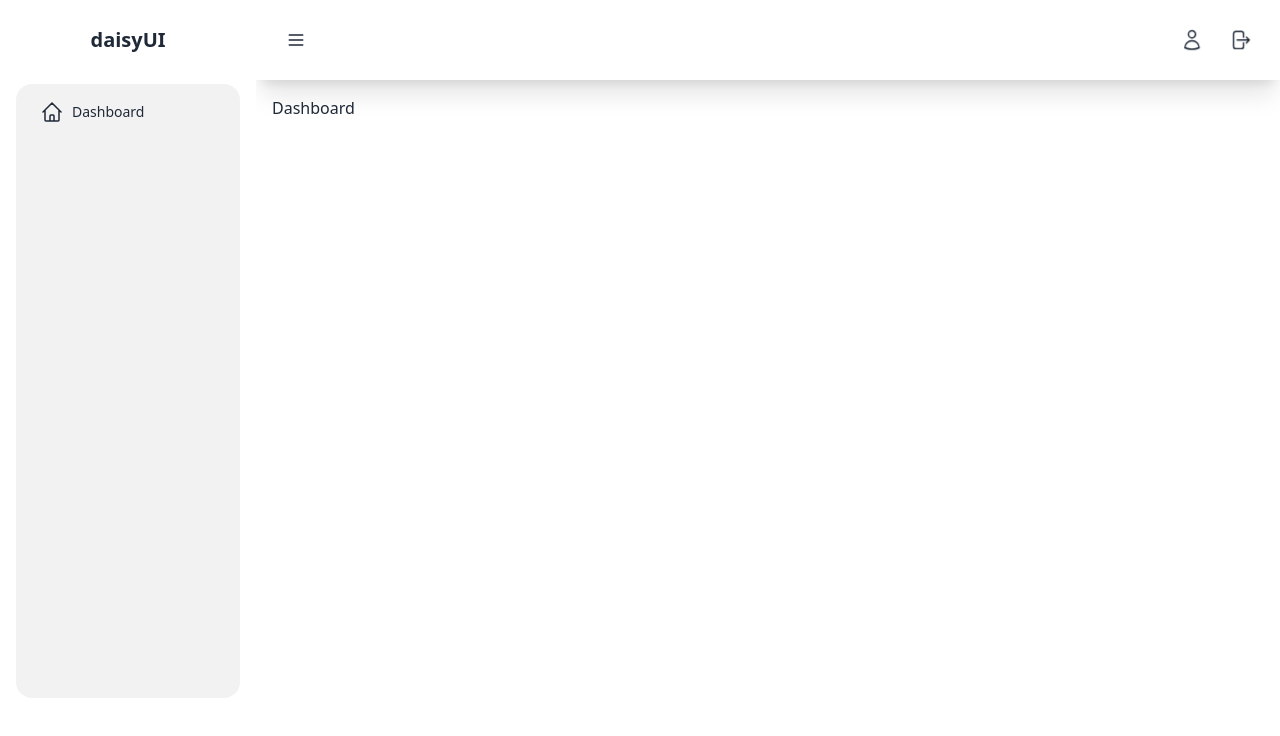
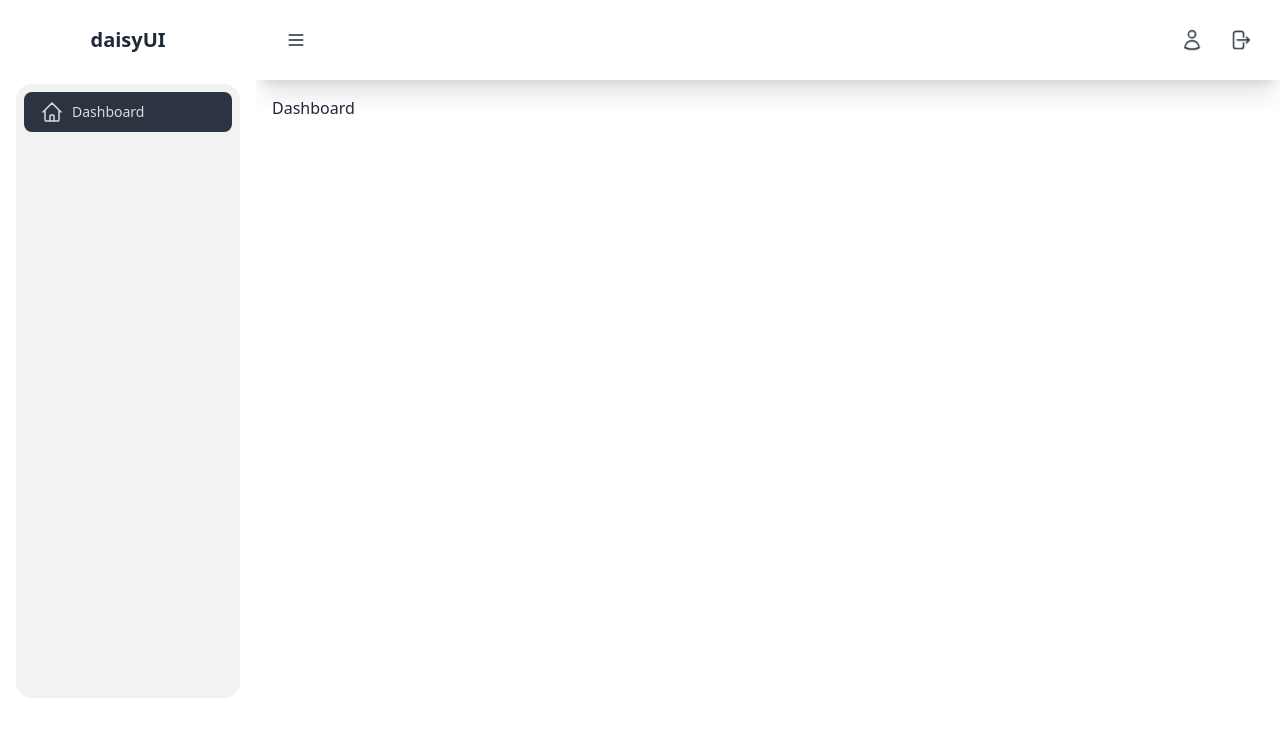
Before and after one commit to aprianfirlanda/next-daisy-ui, a Next.js app: page /console in a window 1280 px wide. Shown: the top 736 px of the page. Built offline with nearby package versions, Linux system fonts and the light colour scheme; what tailwindcss-animated would draw is missing.

Commit message:
layout sidebar -> flag active menu

```diff
--- a/src/components/layouts/dashboard/MenuItem.tsx
+++ b/src/components/layouts/dashboard/MenuItem.tsx
@@ -1,15 +1,21 @@
 import React from 'react';
 import Link from 'next/link';
+import { usePathname } from 'next/navigation';
 
 interface Props {
     Icon: React.ElementType;
     name: string;
+    url: string;
 }
 
-function Sidebar({ Icon, name }: Props) {
+function Sidebar({ Icon, name, url }: Props) {
+    const pathname = usePathname();
+
+    const isActive = pathname === url;
+
     return (
         <li>
-            <Link href="/console">
+            <Link href={url} className={`${isActive && 'active'}`}>
                 <Icon className="size-6" />
                 {name}
             </Link>
--- a/src/components/layouts/dashboard/Sidebar.tsx
+++ b/src/components/layouts/dashboard/Sidebar.tsx
@@ -1,3 +1,4 @@
+'use client';
 import React from 'react';
 import MenuItem from '@/components/layouts/dashboard/MenuItem';
 import { iconMapping, menus } from '@/constants';
@@ -10,8 +11,8 @@ function Sidebar() {
                 <a className="btn btn-ghost text-xl">daisyUI</a>
             </div>
             <ul className="menu h-4/5 w-56 overflow-y-auto rounded-box bg-base-200">
-                {menus.map(({ icon, name }) => (
-                    <MenuItem key={name} Icon={iconMapping[icon as IconName]} name={name} />
+                {menus.map(({ icon, name, url }) => (
+                    <MenuItem key={name} Icon={iconMapping[icon as IconName]} name={name} url={url} />
                 ))}
             </ul>
         </div>
--- a/src/constants/index.ts
+++ b/src/constants/index.ts
@@ -4,7 +4,8 @@ import HomeIcon from '@/components/icons/HomeIcon';
 export const menus = [
     {
         icon: 'home',
-        name: 'Dashboard'
+        name: 'Dashboard',
+        url: '/console'
     }
 ];
 
```
